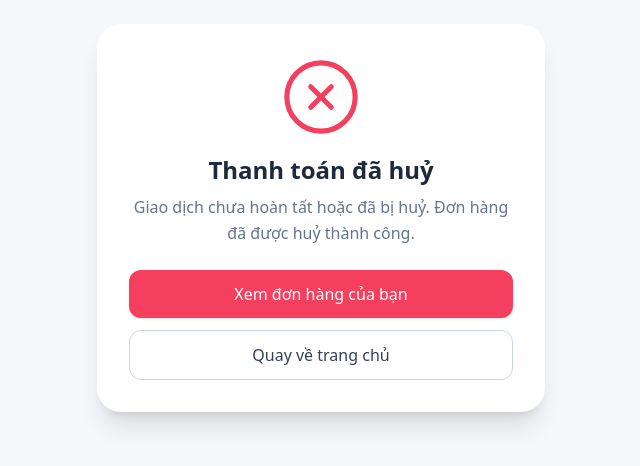
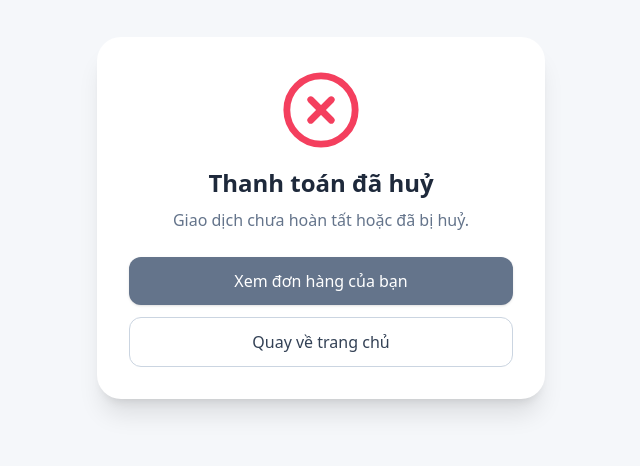
Before and after one commit to Yuta3108/ShopThuCong, a React (Vite) app in the folder ShopThuCong/: page /payment-success in a window 1280 px wide. Shown: the part 182-648 px from the top of the page, without its empty margins (319-959 px from the left). Built offline with nearby package versions, Linux system fonts and the light colour scheme.

Commit message:
sửa zalopay huỷ

```diff
--- a/ShopThuCong/src/User/ChucNang/Cart/paymentsuccess.jsx
+++ b/ShopThuCong/src/User/ChucNang/Cart/paymentsuccess.jsx
@@ -1,28 +1,26 @@
 import { Link } from "react-router-dom";
-import { CheckCircle, XCircle } from "lucide-react";
+import { CheckCircle, XCircle, Loader2 } from "lucide-react";
 import { useEffect, useState } from "react";
 
 const API = "https://backend-eta-ivory-29.vercel.app/api";
 
 export default function PaymentSuccess() {
   const [loading, setLoading] = useState(true);
-  const [isPaid, setIsPaid] = useState(false);
+  const [status, setStatus] = useState("pending");
 
   useEffect(() => {
     const orderId = localStorage.getItem("pendingOrderId");
 
-    //  Không có orderId → coi như huỷ
     if (!orderId) {
-      setIsPaid(false);
+      setStatus("cancelled");
       setLoading(false);
       return;
     }
 
     const token = localStorage.getItem("token");
 
-    const handleResult = async () => {
+    const checkStatus = async () => {
       try {
-        //  Lấy trạng thái đơn hàng
         const res = await fetch(`${API}/orders/${orderId}`, {
           headers: {
             Authorization: `Bearer ${token}`,
@@ -31,33 +29,21 @@ export default function PaymentSuccess() {
 
         const data = await res.json();
 
-        //  ĐÃ THANH TOÁN THÀNH CÔNG
-        if (
-          res.ok &&
-          (data.Status === "processing" || data.Status === "completed")
-        ) {
-          setIsPaid(true);
+        if (res.ok) {
+          setStatus(data.Status);
         } else {
-          //  HUỶ ZALOPAY → CANCELLED
-          setIsPaid(false);
-
-          await fetch(`${API}/orders/${orderId}/cancel`, {
-            method: "POST",
-            headers: {
-              Authorization: `Bearer ${token}`,
-            },
-          });
+          setStatus("cancelled");
         }
-      } catch (error) {
-        console.error("Payment result error:", error);
-        setIsPaid(false);
+      } catch (err) {
+        console.error("Check payment status error:", err);
+        setStatus("pending");
       } finally {
         setLoading(false);
         localStorage.removeItem("pendingOrderId");
       }
     };
 
-    handleResult();
+    checkStatus();
   }, []);
 
   if (loading) {
@@ -68,36 +54,39 @@ export default function PaymentSuccess() {
     );
   }
 
+  const isSuccess = status === "processing" || status === "completed";
+  const isCancelled = status === "cancelled";
+
   return (
     <div className="min-h-screen bg-[#F5F7FA] flex items-center justify-center px-4">
       <div className="bg-white shadow-xl rounded-3xl p-8 max-w-md w-full text-center animate-fadeIn">
         {/* ICON */}
         <div className="flex justify-center mb-4">
-          {isPaid ? (
-            <CheckCircle
-              className="text-emerald-500"
-              size={82}
-              strokeWidth={1.5}
-            />
+          {isSuccess ? (
+            <CheckCircle className="text-emerald-500" size={82} />
+          ) : isCancelled ? (
+            <XCircle className="text-rose-500" size={82} />
           ) : (
-            <XCircle
-              className="text-rose-500"
-              size={82}
-              strokeWidth={1.5}
-            />
+            <Loader2 className="animate-spin text-sky-500" size={82} />
           )}
         </div>
 
         {/* TITLE */}
         <h1 className="text-2xl font-semibold text-slate-800">
-          {isPaid ? "Thanh toán thành công!" : "Thanh toán đã huỷ"}
+          {isSuccess
+            ? "Thanh toán thành công!"
+            : isCancelled
+            ? "Thanh toán đã huỷ"
+            : "Đang xác nhận thanh toán"}
         </h1>
 
         {/* SUBTEXT */}
         <p className="text-slate-500 mt-2 leading-relaxed">
-          {isPaid
-            ? "Cảm ơn bạn đã mua hàng tại ThenFong Store. Hóa đơn đã được gửi về email của bạn."
-            : "Giao dịch chưa hoàn tất hoặc đã bị huỷ. Đơn hàng đã được huỷ thành công."}
+          {isSuccess
+            ? "Cảm ơn bạn đã mua hàng tại ThenFong Store. Hóa đơn sẽ được xử lý sớm."
+            : isCancelled
+            ? "Giao dịch chưa hoàn tất hoặc đã bị huỷ."
+            : "ZaloPay đang xác nhận giao dịch của bạn. Vui lòng kiểm tra lại đơn hàng sau ít phút."}
         </p>
 
         {/* BUTTONS */}
@@ -105,9 +94,9 @@ export default function PaymentSuccess() {
           <Link
             to="/user"
             className={`block w-full py-3 rounded-xl font-medium transition shadow ${
-              isPaid
+              isSuccess
                 ? "bg-emerald-500 text-white hover:bg-emerald-600"
-                : "bg-rose-500 text-white hover:bg-rose-600"
+                : "bg-slate-500 text-white hover:bg-slate-600"
             }`}
           >
             Xem đơn hàng của bạn
```
